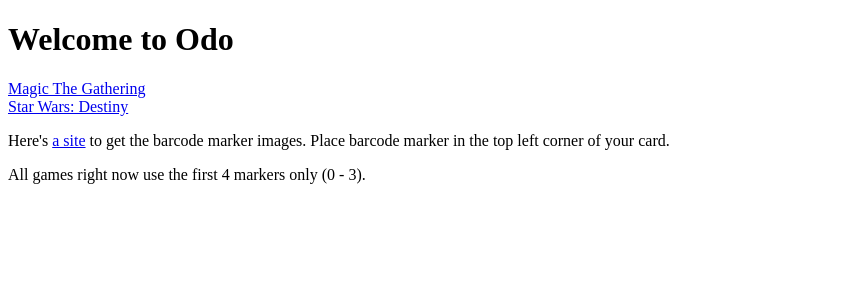
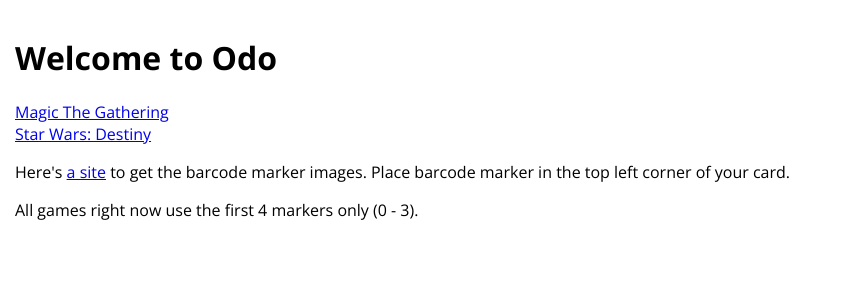
Before and after one commit to brettgrigsby/odo, a Next.js app: page / in a window 1280 px wide. Shown: the top 300 px of the page, without its empty margins (0-844 px from the left). Built offline with nearby package versions, Linux system fonts and the light colour scheme.

Commit message:
restructure layout; remove debugUI

```diff
--- a/components/Layout.tsx
+++ b/components/Layout.tsx
@@ -12,8 +12,15 @@ const Layout = ({ children, title = 'This is the default title' }: Props) => (
       <title>{title}</title>
       <meta charSet="utf-8" />
       <meta name="viewport" content="initial-scale=1.0, width=device-width" />
+      <link href="https://fonts.googleapis.com/css2?family=Open+Sans:wght@300;400;600;700&display=swap" rel="stylesheet"></link>
     </Head>
     {children}
+    <style jsx global>{`
+        body {
+          margin: 0;
+          font-family: 'Open Sans', sans-serif;
+        }
+    `}</style>
   </div>
 )
 
--- a/components/SceneFromImages.tsx
+++ b/components/SceneFromImages.tsx
@@ -1,4 +1,3 @@
-import DesktopARLayout from './DesktopARLayout'
 import { docFromImages } from '../utils/sceneBuilder'
 
 type IframePageProps = {
@@ -8,9 +7,7 @@ type IframePageProps = {
 const IframePage = (props: IframePageProps) => {
     const src = docFromImages(props.imageFilenames)
     return (
-        <DesktopARLayout>
-            <iframe style={{height: '100vh', width: '100vw' }} srcDoc={src} frameBorder='0' />
-        </DesktopARLayout>
+        <iframe style={{height: '100vh', width: '100vw' }} srcDoc={src} frameBorder='0' />
     )
 }
 
--- /dev/null
+++ b/components/WebLayout.tsx
@@ -0,0 +1,15 @@
+const webContainerStyles = {
+    padding: 15,
+}
+
+type WebLayoutProps = {
+    children: React.ReactNode
+}
+
+const WebLayout = (props: WebLayoutProps) => (
+    <div style={webContainerStyles}>
+        {props.children}
+    </div>
+)
+
+export default WebLayout
--- a/pages/destiny.tsx
+++ b/pages/destiny.tsx
@@ -1,10 +1,13 @@
 import SceneFromImages from '../components/SceneFromImages'
+import DesktopARLayout from '../components/DesktopARLayout'
 
 const imageFilenames = ['luke.jpg', 'darth.jpg', 'han.jpg', 'trooper.jpg']
 
 const DestinyPage = () => {
     return (
-        <SceneFromImages imageFilenames={imageFilenames} />
+        <DesktopARLayout title="Star Wars: Destiny">
+            <SceneFromImages imageFilenames={imageFilenames} />
+        </DesktopARLayout>
     )
 }
 
--- a/pages/index.tsx
+++ b/pages/index.tsx
@@ -1,8 +1,10 @@
 import Link from 'next/link'
 import Layout from '../components/Layout'
+import WebLayout from '../components/WebLayout'
 
 const IndexPage = () => (
   <Layout title="Odo | every card game ever">
+    <WebLayout>
       <h1>Welcome to Odo</h1>
       <div>
         <Link href="/mtg">
@@ -21,6 +23,7 @@ const IndexPage = () => (
       <p>
         All games right now use the first 4 markers only (0 - 3).
       </p>
+    </WebLayout>
   </Layout>
 )
 
--- a/pages/mtg.tsx
+++ b/pages/mtg.tsx
@@ -1,10 +1,13 @@
 import SceneFromImages from '../components/SceneFromImages'
+import DesktopARLayout from '../components/DesktopARLayout'
 
 const imageFilenames = ['black.jpeg', 'blue.jpeg', 'green.jpeg', 'red.jpeg']
 
 const MTGPage = () => {
     return (
-        <SceneFromImages imageFilenames={imageFilenames} />
+        <DesktopARLayout title='Magic: The Gathering'>
+            <SceneFromImages imageFilenames={imageFilenames} />
+        </DesktopARLayout>
     )
 }
 
--- a/utils/sceneBuilder.ts
+++ b/utils/sceneBuilder.ts
@@ -35,7 +35,7 @@ const sceneFromImages = (imageNames: string[]): string => {
         `
     ), '')
     return (`
-        <a-scene embedded arjs='sourceType: webcam; detectionMode: mono_and_matrix; matrixCodeType: 3x3;'>
+        <a-scene embedded arjs='sourceType: webcam; detectionMode: mono_and_matrix; matrixCodeType: 3x3; debugUIEnabled: false;'>
             <a-assets id="image-assets">
                 ${imgElements}
             </a-assets>
```
Also changed, not shown: components/DesktopARLayout.tsx (+4 -3 lines). Lines whose indentation alone changed are shown as unchanged.
